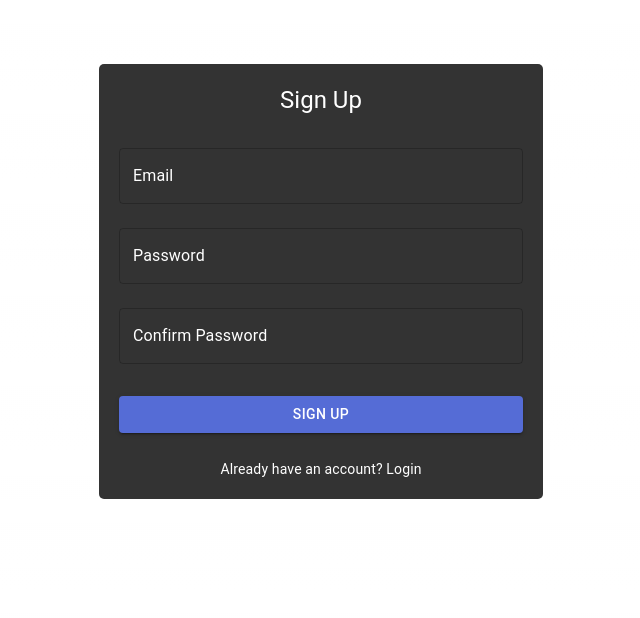
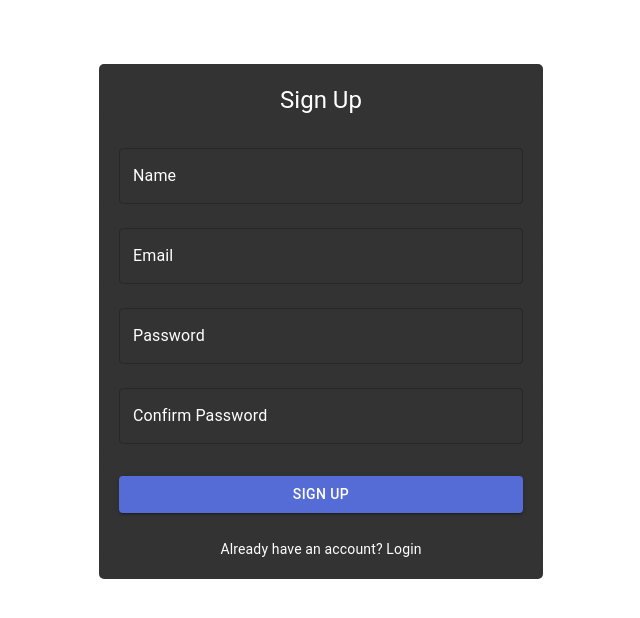
Before and after one commit to hitawall/poll-app-frontend, a Next.js app: page /signup in a window 1280 px wide. Shown: the top 618 px of the page, without its empty margins (319-959 px from the left). Built offline with nearby package versions, Linux system fonts and the light colour scheme.

Commit message:
added login/signup api calls

```diff
--- a/app/greeting/page.tsx
+++ b/app/greeting/page.tsx
@@ -5,3 +5,5 @@ const Greeting = () => {
         </div>
     )
 }
+
+export default Greeting;
--- a/app/signup/page.tsx
+++ b/app/signup/page.tsx
@@ -5,10 +5,14 @@ import { Button, Box, Container, TextField, Typography, CssBaseline } from '@mui
 import Link from 'next/link';
 import { useFormik } from 'formik';
 import * as yup from 'yup';
+import axios from "axios";
+import { useRouter } from 'next/navigation';
 
 const SignupPage = () => {
+  const router = useRouter();
   const formik = useFormik({
     initialValues: {
+      name: '',
       email: '',
       password: '',
       confirmPassword: '',
@@ -17,11 +21,29 @@ const SignupPage = () => {
       email: yup.string('Enter your email').email('Enter a valid email').required('Email is required'),
       password: yup.string('Enter your password').required('Password is required').min(8, 'Password should be of minimum 8 characters length'),
       confirmPassword: yup.string('Confirm your password').required('Confirm your password').oneOf([yup.ref('password'), null], 'Passwords must match'),
+      name: yup.string().required(),
     }),
-    onSubmit: (values) => {
-      console.log(values);
-      // Place your signup logic here
-    },
+    onSubmit: async (values, { setSubmitting }) => {
+      console.log("Calling signup...");
+      try {
+        const response = await axios.post('http://localhost:8080/signup', {
+          email: values.email,
+          name: values.name,
+          password: values.password,
+        });
+
+        if (response.status === 201) {
+          // Signup was successful
+          console.log('Signup successful');
+          router.push('/login'); // Redirect to a greeting page or similar
+        } else {
+          // Handle responses that may indicate unsuccessful signup attempts
+          console.error('Signup was unsuccessful');
+        }
+      } catch (error) {
+        console.error('An error occurred during signup:', error.response ? error.response.data : error.message);
+      }
+    }
   });
 
   return (
@@ -41,6 +63,24 @@ const SignupPage = () => {
           Sign Up
         </Typography>
         <form onSubmit={formik.handleSubmit} style={{ width: '100%' }}>
+          <TextField
+            fullWidth
+            id="name"
+            name="name"
+            label="Name"
+            value={formik.values.name}
+            onChange={formik.handleChange}
+            error={formik.touched.name && Boolean(formik.errors.name)}
+            helperText={formik.touched.name && formik.errors.name}
+            margin="normal"
+            variant="outlined"
+            InputLabelProps={{
+              style: { color: '#fff' },
+            }}
+            InputProps={{
+              style: { color: '#fff' },
+            }}
+          />
           <TextField
             fullWidth
             id="email"
```
Also changed, not shown: app/login/page.tsx (+10 -5 lines).
